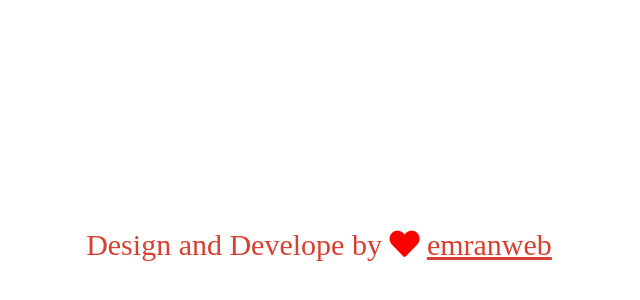
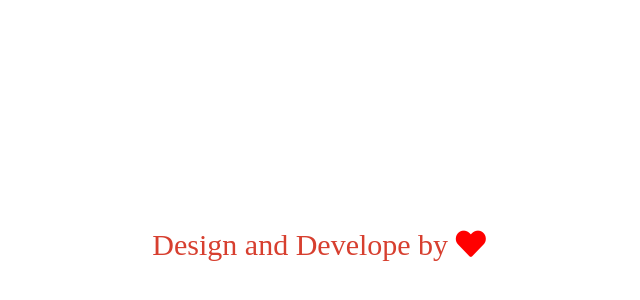
Before and after one commit to Jevat/proje, a plain HTML site: page index.html in a window 1280 px wide. Shown: the part 372-672 px from the top of the page, without its empty margins (321-961 px from the left). Drawn offline with Linux system fonts and the light colour scheme; some packages are replaced by stand-ins of ours.

Commit message:
Update index.html

```diff
--- a/index.html
+++ b/index.html
@@ -19,7 +19,7 @@
       <span>
         <i class="fas fa-heart"></i>
       </span>
-      <a href="http://emranweb.com">emranweb</a>
+      <a ></a>
     </p>
   </footer>
   <!-- js -->
```
